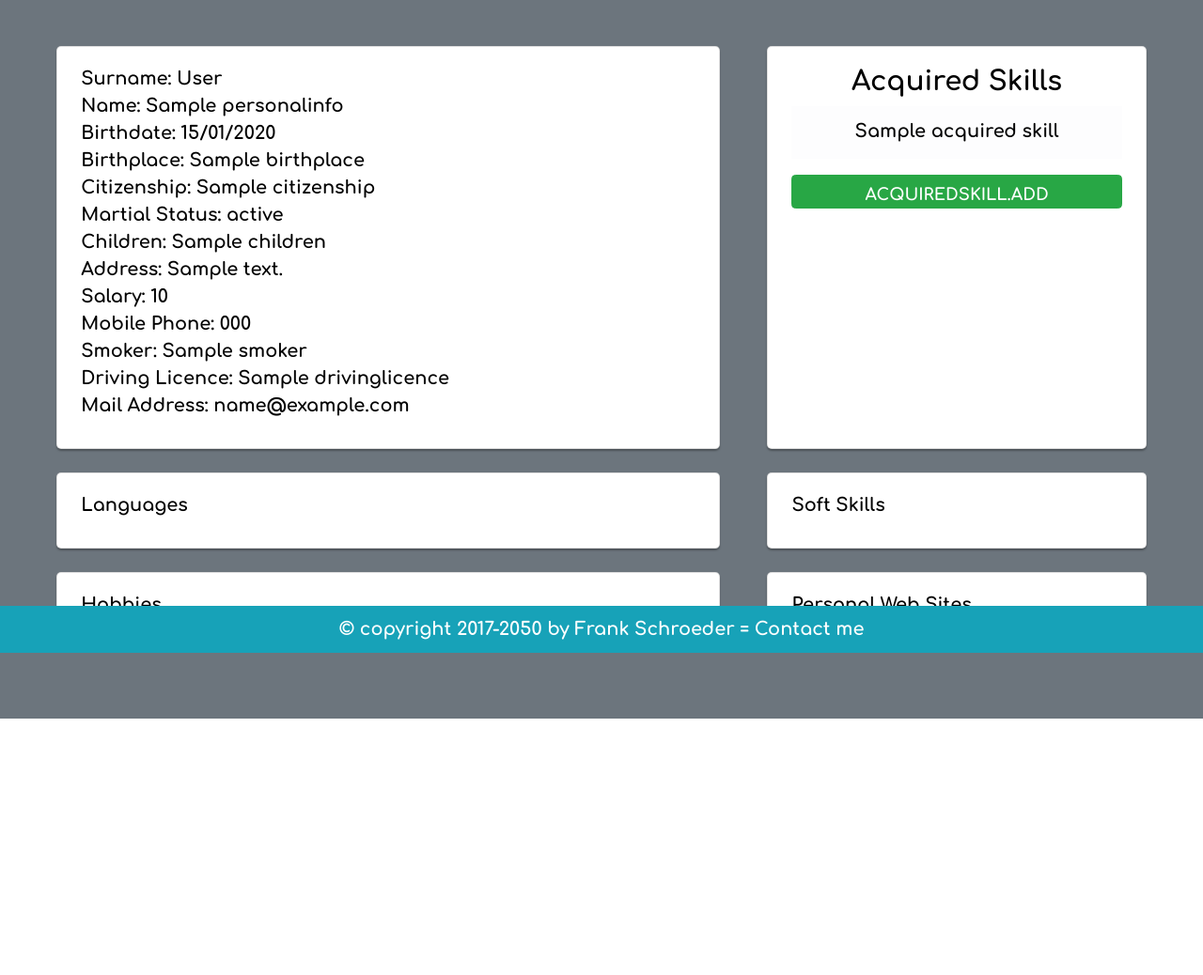
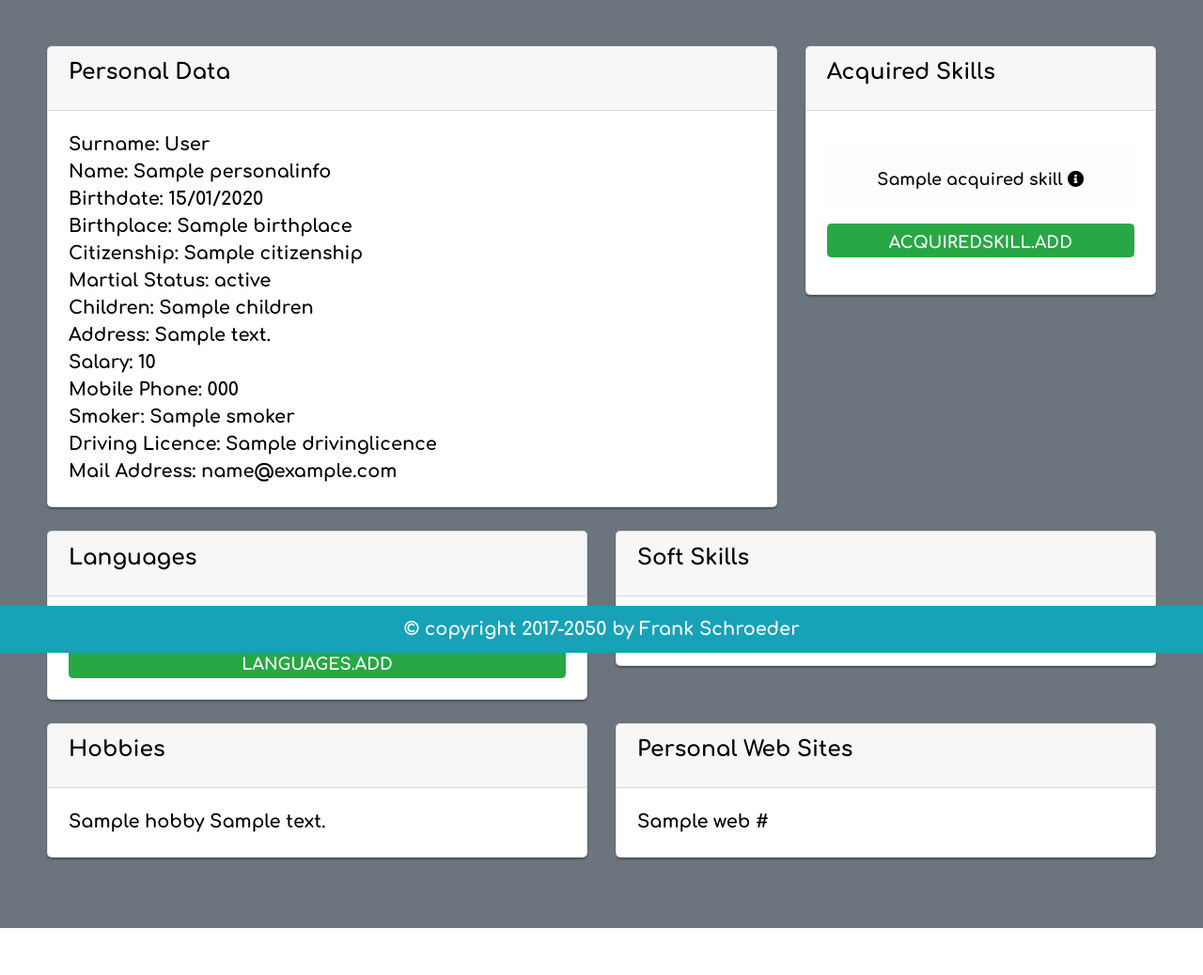
Before and after one commit to D4rkPh0en1x/Curriculum-Vitae, a Symfony app: template templates/PersonalInfo/personalInfoMain.html.twig in a window 1280 px wide. Shown: the part 105-1143 px from the top of the page at 94% size. Before the commit the page ends 870 px from the top, so only its background shows below. Run offline with Twig, Linux system fonts and the light colour scheme; the template is opened without the code that fills it: most values are stand-ins (such as "Sample title", 1, 10 or a date in 2020); some libraries are stand-ins or nearby versions; grey boxes are pictures that could not be loaded.

Commit message:
Resolved some design issues

```diff
--- a/public/css/style.scss
+++ b/public/css/style.scss
@@ -259,7 +259,7 @@
 
     background-color: #FFFFFF;
     /* just in case there no content*/
-    padding: 20px 25px 30px;
+
     margin: 0 auto 25px;
 
     /* shadows and rounded borders */
@@ -291,21 +291,6 @@
     text-align: center;
     margin: 10px 0 0;
     min-height: 1em;
-}
-
-.reauth-email {
-    display: block;
-    color: #404040;
-    line-height: 2;
-    margin-bottom: 10px;
-    font-size: 14px;
-    text-align: center;
-    overflow: hidden;
-    text-overflow: ellipsis;
-    white-space: nowrap;
-    -moz-box-sizing: border-box;
-    -webkit-box-sizing: border-box;
-    box-sizing: border-box;
 }
 
 .form-signin #username,
@@ -382,3 +367,7 @@
 .borderless td, .borderless th {
     border: none;
 }
+
+.btn-transparent {
+  background-color: transparent;
+}
--- a/templates/PersonalInfo/personalInfoMain.html.twig
+++ b/templates/PersonalInfo/personalInfoMain.html.twig
@@ -8,8 +8,18 @@
 
 <div class="datacontainer bg-secondary">
 {% for row in personalinfo %}
+
+
+
 <div class="row">
-    	<div class="col-sm-7 card">
+  <div class="col-sm-8">
+    <div class="card">
+        <div class="card-header">
+    		<h5 class="card-title">Personal Data</h5>
+  		</div>
+		<div class="card-body">
+
+        <p class="card-text">
         	Surname: {{ row.surname }}
             <br/>Name: {{ row.name }}
             <br/>Birthdate: {{ date (row.birthdate).format('d/m/Y') }}
@@ -23,15 +33,32 @@
             <br/>Smoker: {{ row.smoker }}
             <br/>Driving Licence: {{ row.drivinglicence }}
             <br/>Mail Address: {{ row.mail }}
+        </p>
       </div>
-   		<div class="col-sm-4 card">
-   			<h2 class="text-center">Acquired Skills</h2>
+    </div>
+  </div>
+  <div class="col-sm-4">
+    <div class="card">
+
+        <div class="card-header">
+    		<h5 class="card-title">Acquired Skills</h5>
+  		</div>
+      <div class="card-body">
+
+        <p class="card-text">
+
         	<table class="table table-light borderless">
        		{% for rowSkill in row.acquiredSkills %}
        		<tr data-toggle="modal" data-target="#{{ rowSkill.id }}">
-       			<td data-toggle="modal" data-target="#{{ rowSkill.id }}">
+       			<td>
 
-                    	 {{ rowSkill.label }}
+
+                    	    <button type="button" class="btn btn-transparent" data-toggle="modal" data-target="#{{ rowSkill.id }}">
+     							 <a data-toggle="popover" data-trigger="hover" data-content="more details">{{ rowSkill.label }} <i class="fas fa-info-circle"></i></a>
+    						</button>
+
+
+
 
        			</td>
        		</tr>
@@ -61,27 +88,112 @@
         	<a href="{{ path('acquiredskill_add', {'personalinfoid': row.getId()}) }}">
         		<button class="btn btn-success btn-block">{{ 'ACQUIREDSKILL.ADD'|trans }}</button>
         	</a>
+
+		</p>
+
+      </div>
+    </div>
+  </div>
 </div>
 
+<div class="row">
+  <div class="col-sm-6">
+    <div class="card">
+        <div class="card-header">
+    		<h5 class="card-title">Languages</h5>
   		</div>
-   	<div class="row">
-   		<div class="card col-sm-7">
-			Languages
-        </div>
-        <div class="card col-sm-4">
-			Soft Skills
+		<div class="card-body">
+
+        <p class="card-text">
+
+			{% for rowLanguages in row.languages %}
+				 {{ rowLanguages.label }}
+				 {{ rowLanguages.written }}
+				 {{ rowLanguages.spoken }}
+			{% endfor %}
+			<a href="{{ path('languages_add', {'personalinfoid': row.getId()}) }}">
+        		<button class="btn btn-success btn-block">{{ 'LANGUAGES.ADD'|trans }}</button>
+        	</a>
+		</p>
+
       </div>
     </div>
-   	   	<div class="row">
-   		<div class="card col-sm-7">
-			Hobbies
   </div>
-        <div class="card col-sm-4">
-			Personal Web Sites
+  <div class="col-sm-6">
+    <div class="card">
+
+            <div class="card-header">
+    		<h5 class="card-title">Soft Skills</h5>
+  		</div>
+      <div class="card-body">
+
+        <p class="card-text">
+
+			{% for rowSoftSkills in row.softskills %}
+				 {{ rowSoftSkills.label }}
+				 {{ rowSoftSkills.description|raw }}
+
+			{% endfor %}
+
+		</p>
+
       </div>
     </div>
+  </div>
+</div>
+
+
+
+
+<div class="row">
+  <div class="col-sm-6">
+    <div class="card">
+        <div class="card-header">
+    		<h5 class="card-title">Hobbies</h5>
+  		</div>
+		<div class="card-body">
+
+        <p class="card-text">
+
+
+			{% for rowHobbies in row.hobbies %}
+				 {{ rowHobbies.label }}
+				 {{ rowHobbies.description|raw }}
+
 			{% endfor %}
 
+		</p>
+
+      </div>
+    </div>
+  </div>
+  <div class="col-sm-6">
+    <div class="card">
+
+            <div class="card-header">
+    		<h5 class="card-title">Personal Web Sites</h5>
+  		</div>
+      <div class="card-body">
+
+        <p class="card-text">
+
+
+			{% for rowWeb in row.webs %}
+				 {{ rowWeb.label }}
+				 {{ rowWeb.url}}
+
+			{% endfor %}
+		</p>
+
+      </div>
+    </div>
+  </div>
+</div>
+
+
+
+
+{% endfor %}
 </div>
 
 {% endblock %}
--- a/templates/footer.html.twig
+++ b/templates/footer.html.twig
@@ -1,6 +1,6 @@
 <footer class="bg-info">
 
-	&copy; copyright 2017-2050 by Frank Schroeder = <a href="{{ path ('homepage') }}">{{ 'FOOTER.CONTACTME'|trans }}</a>
+	&copy; copyright 2017-2050 by Frank Schroeder
 
 </footer>
 </html>
```
Also changed, not shown: src/Controller/PersonalInfoController.php (+54 -2 lines), templates/Certifications/certificationsMain.html.twig (+14 -4 lines), templates/Diploma/diplomaMain.html.twig (+16 -4 lines), templates/EducationDegree/educationDegreeMain.html.twig (+21 -8 lines), templates/Jobs/jobsMain.html.twig (+23 -9 lines), templates/Main/homepage.html.twig (+17 -6 lines), templates/SelfEvaluation/selfEvaluationMain.html.twig (+87 -45 lines), public/css/style.min.css. Lines whose indentation alone changed are shown as unchanged.
